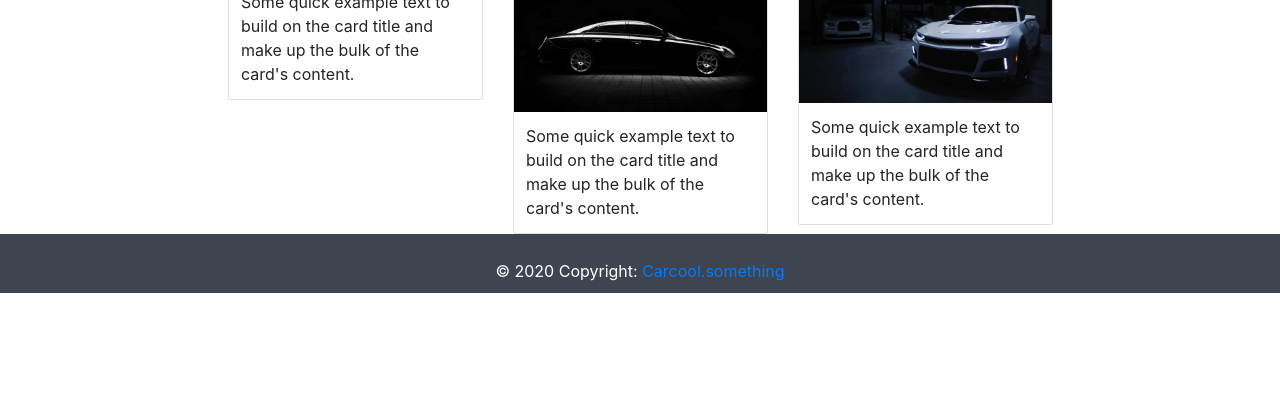
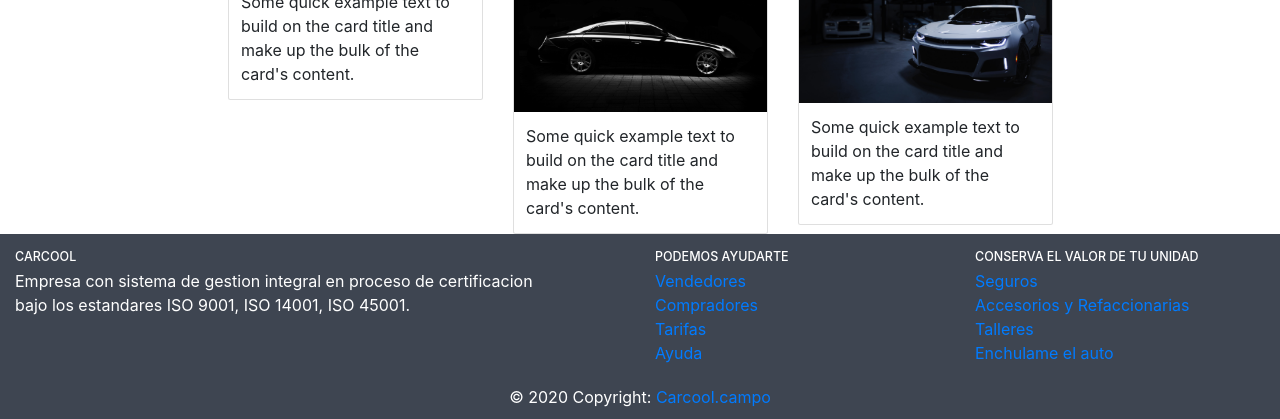
Before and after one commit to carlososo/carcool, a plain HTML site: page index.html in a window 1280 px wide. Shown: the part 1039-1458 px from the top of the page. Before the commit the page ends 1332 px from the top, so only its background shows below. Drawn offline with nearby package versions, Linux system fonts and the light colour scheme; a script that the page names is missing.

Commit message:
footer agregado

```diff
--- a/index.html
+++ b/index.html
@@ -149,15 +149,103 @@
     </main>
 
     <!--footer -->
-    <footer class=" font-small bg-negroso pt-4">
+    <footer class="page-footer font-small blue bg-negroso pt-4">
+
+        <!-- Footer Links -->
+        <div class="container-fluid text-center text-md-left">
+
+            <!-- Grid row -->
+            <div class="row">
+
+                <!-- Grid column -->
+                <div class="col-md-6 mt-md-0 mt-3">
+
+                    <!-- Content -->
+                    <h5 class="text-uppercase">CarCool</h5>
+                    <p>Empresa con sistema de gestion integral en proceso de certificacion <br> bajo los estandares ISO 9001, ISO 14001, ISO 45001.
+                    </p>
+
+                </div>
+                <!-- Grid column -->
+
+                <hr class="clearfix w-100 d-md-none pb-3">
+
+                <!-- Grid column -->
+                <div class="col-md-3 mb-md-0 mb-3">
+
+                    <!-- Links -->
+                    <h5 class="text-uppercase">Podemos ayudarte</h5>
+
+                    <ul class="list-unstyled">
+                        <li>
+                            <a href="#!">Vendedores</a>
+                        </li>
+                        <li>
+                            <a href="#!">Compradores</a>
+                        </li>
+                        <li>
+                            <a href="#!">Tarifas</a>
+                        </li>
+                        <li>
+                            <a href="#!">Ayuda</a>
+                        </li>
+                    </ul>
+
+                </div>
+                <!-- Grid column -->
+
+                <!-- Grid column -->
+                <div class="col-md-3 mb-md-0 mb-3">
+
+                    <!-- Links -->
+                    <h5 class="text-uppercase">Conserva el valor de tu unidad</h5>
+
+                    <ul class="list-unstyled">
+                        <li>
+                            <a href="#!">Seguros</a>
+                        </li>
+                        <li>
+                            <a href="#!">Accesorios y Refaccionarias</a>
+                        </li>
+                        <li>
+                            <a href="#!">Talleres</a>
+                        </li>
+                        <li>
+                            <a href="#!">Enchulame el auto</a>
+                        </li>
+                    </ul>
+
+                </div>
+                <!-- Grid column -->
+
+            </div>
+            <!-- Grid row -->
+
+        </div>
+        <!-- Footer Links -->
 
         <!-- Copyright -->
         <div class="footer-copyright text-center py-3">© 2020 Copyright:
-            <a href="#"> Carcool.something</a>
+            <a href="index.html"> Carcool.campo</a>
         </div>
         <!-- Copyright -->
 
     </footer>
+    <!-- Footer -->
+
+
+
+
+
+    <!-- <footer class=" font-small  pt-4"> -->
+
+    <!-- Copyright -->
+    <!-- <div class="footer-copyright text-center py-3">© 2020 Copyright: -->
+    <!-- <a href="#"> Carcool.something</a> -->
+    <!-- </div> -->
+    <!-- Copyright -->
+
+    <!-- </footer> -->
     <!-- Footer -->
     <script src="https://code.jquery.com/jquery-3.5.1.slim.min.js" integrity="sha384-DfXdz2htPH0lsSSs5nCTpuj/zy4C+OGpamoFVy38MVBnE+IbbVYUew+OrCXaRkfj" crossorigin="anonymous"></script>
     <script src="https://cdn.jsdelivr.net/npm/popper.js@1.16.0/dist/umd/popper.min.js" integrity="sha384-Q6E9RHvbIyZFJoft+2mJbHaEWldlvI9IOYy5n3zV9zzTtmI3UksdQRVvoxMfooAo" crossorigin="anonymous"></script>
```
